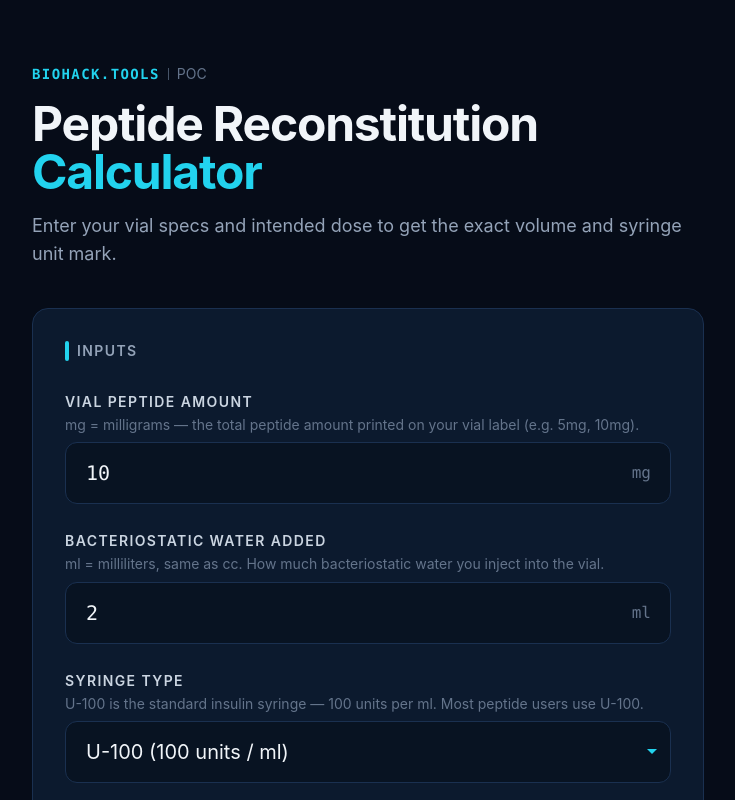
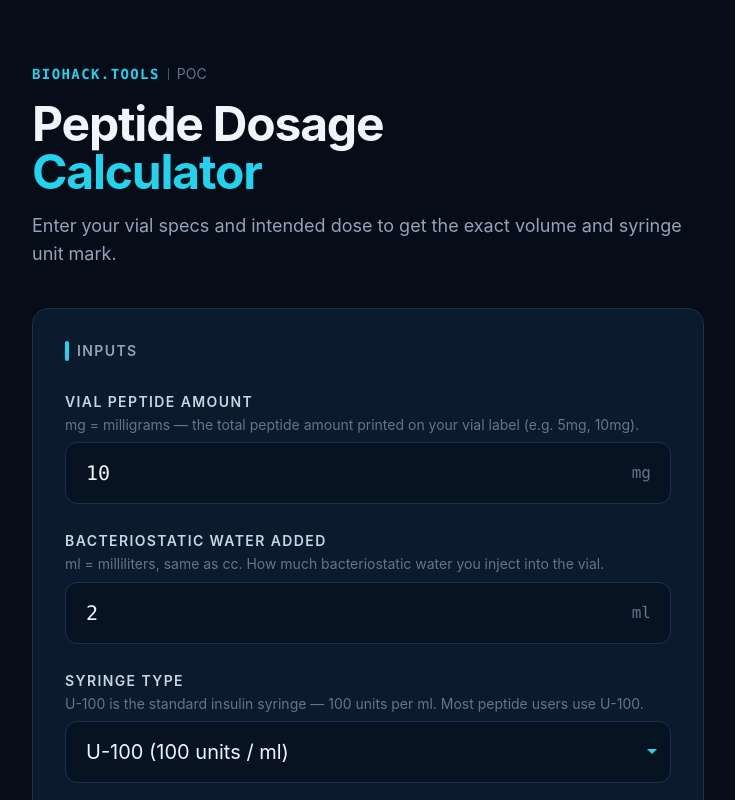
Before and after one commit to hanseric245/biohack-tools, a Next.js app: page / in a window 1280 px wide. Shown: the top 800 px of the page, without its empty margins (272-1007 px from the left). Built offline with nearby package versions, Linux system fonts and the light colour scheme.

Commit message:
Rename app to Peptide Dosage Calculator
Co-Authored-By: Claude Sonnet 4.6 <noreply@anthropic.com>

```diff
--- a/app/components/PeptideCalculator.tsx
+++ b/app/components/PeptideCalculator.tsx
@@ -166,7 +166,7 @@ export default function PeptideCalculator() {
           <span className="text-slate-500 text-sm">POC</span>
         </div>
         <h1 className="text-4xl sm:text-5xl font-bold text-slate-100 tracking-tight leading-tight">
-          Peptide Reconstitution
+          Peptide Dosage
           <br />
           <span className="text-cyan-400">Calculator</span>
         </h1>
--- a/app/layout.tsx
+++ b/app/layout.tsx
@@ -2,7 +2,7 @@ import type { Metadata } from "next";
 import "./globals.css";
 
 export const metadata: Metadata = {
-  title: "Peptide Reconstitution Calculator — biohack.tools",
+  title: "Peptide Dosage Calculator — biohack.tools",
   description:
     "Calculate your exact draw volume for precise peptide dosing. Input vial amount, bacteriostatic water, syringe type, and dose to get syringe unit marks instantly.",
 };
```
